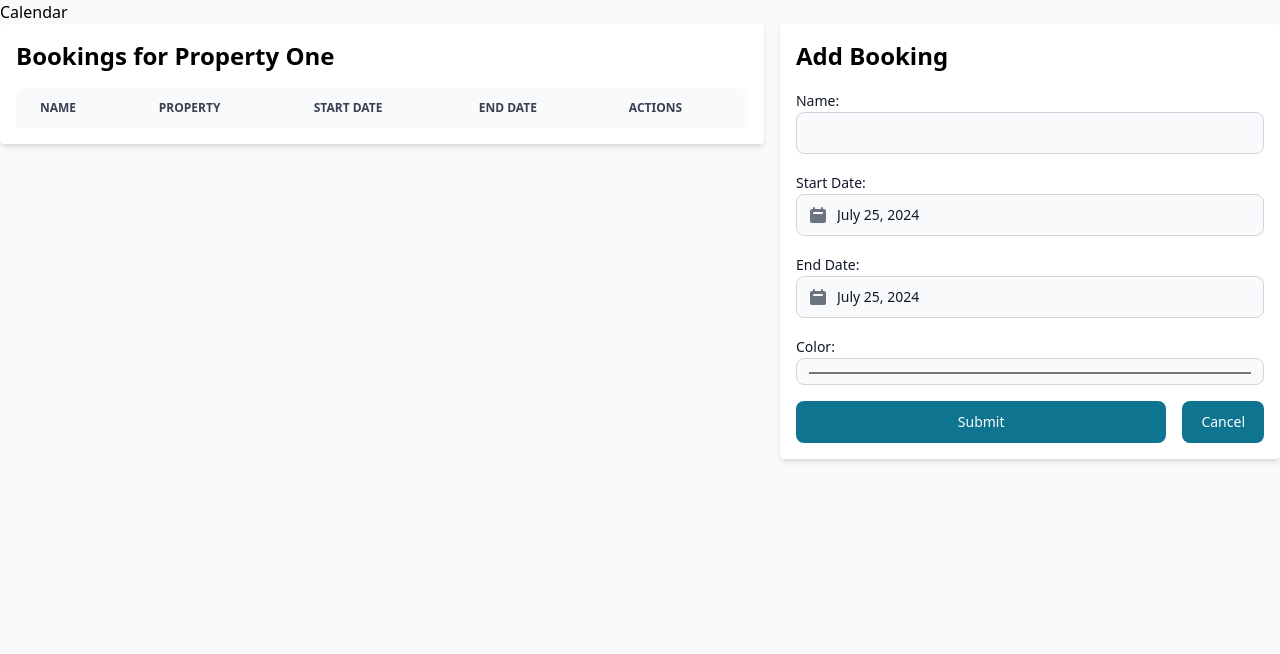
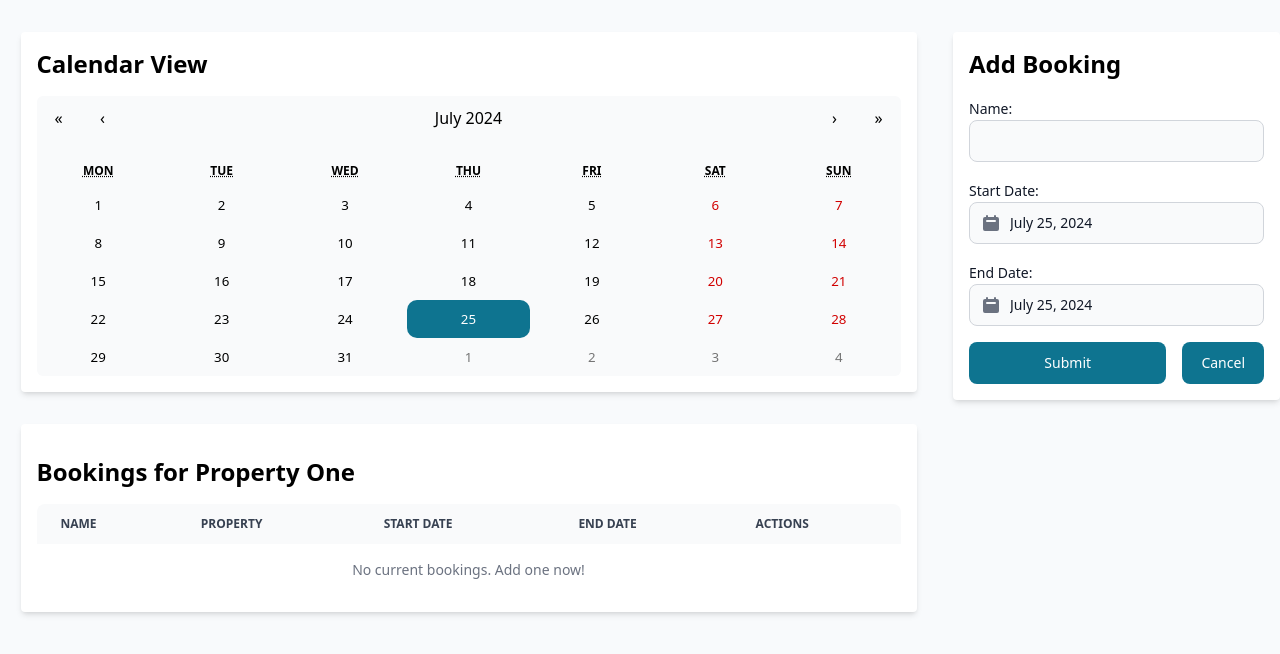
Before and after one commit to gabrielcasetta/react-booking-app, a React (Vite) app: page /bookings/1 in a window 1280 px wide. Shown: the top 654 px of the page. Built offline with nearby package versions, Linux system fonts and the light colour scheme.

Commit message:
Calendar View

```diff
--- a/index.html
+++ b/index.html
@@ -5,11 +5,9 @@
     <link rel="icon" type="image/svg+xml" href="/vite.svg" />
     <meta name="viewport" content="width=device-width, initial-scale=1.0" />
     <title>React Booking App</title>
-    <link href="https://cdn.jsdelivr.net/npm/flowbite@2.4.1/dist/flowbite.min.css" rel="stylesheet" />
   </head>
   <body>
     <div id="root" class="w-full"></div>
     <script type="module" src="/src/main.tsx"></script>
-    <script src="https://cdn.jsdelivr.net/npm/flowbite@2.4.1/dist/flowbite.min.js"></script>
   </body>
 </html>
--- a/package.json
+++ b/package.json
@@ -24,6 +24,7 @@
     "jest": "^29.7.0",
     "moment": "^2.30.1",
     "react": "^18.3.1",
+    "react-calendar": "^5.0.0",
     "react-date-range": "^2.0.1",
     "react-datepicker": "^7.3.0",
     "react-dom": "^18.3.1",
--- a/src/components/BookingForm.tsx
+++ b/src/components/BookingForm.tsx
@@ -5,7 +5,6 @@ import { RootState } from '../store';
 import { Booking } from '../types';
 import { v4 as uuidv4 } from 'uuid';
 import { Alert, Button, Datepicker, Label, TextInput } from 'flowbite-react';
-import 'react-datepicker/dist/react-datepicker.css';
 import { useNavigate } from 'react-router-dom';
 
 interface BookingFormProps {
@@ -21,23 +20,11 @@ const BookingForm: React.FC<BookingFormProps> = ({ initialData, onSubmit, proper
   const [name, setName] = useState(initialData?.name || '');
   const [startDate, setStartDate] = useState(initialData?.startDate ? new Date(initialData.startDate) : new Date());
   const [endDate, setEndDate] = useState(initialData?.endDate ? new Date(initialData.endDate) : new Date());
-  const [color, setColor] = useState(initialData?.color || getRandomColor());
   const [error, setError] = useState<string | null>(null);
 
   useEffect(() => {
-    if (!initialData) {
-      setColor(getRandomColor());
-    }
+
   }, [initialData]);
-
-  function getRandomColor() {
-    const letters = '0123456789ABCDEF';
-    let color = '#';
-    for (let i = 0; i < 6; i++) {
-      color += letters[Math.floor(Math.random() * 16)];
-    }
-    return color;
-  }
 
   const handleSubmit = (e: React.FormEvent) => {
     e.preventDefault();
@@ -53,8 +40,7 @@ const BookingForm: React.FC<BookingFormProps> = ({ initialData, onSubmit, proper
       name,
       property,
       startDate: startDate.toISOString(),
-      endDate: endDate.toISOString(),
-      color,
+      endDate: endDate.toISOString()
     };
 
     if (isOverlapping(booking)) {
@@ -123,16 +109,6 @@ const BookingForm: React.FC<BookingFormProps> = ({ initialData, onSubmit, proper
           className=""
         />
       </div>
-      <div className="mb-4">
-        <Label htmlFor="color">Color:</Label>
-        <TextInput
-          type="color"
-          value={color}
-          onChange={(e) => setColor(e.target.value)}
-          required
-          className=""
-        />
-      </div>
       <div className="flex space-x-4">
         <Button type="submit" className="w-full">
           Submit
--- a/src/components/BookingList.tsx
+++ b/src/components/BookingList.tsx
@@ -5,6 +5,8 @@ import { Booking } from '../types';
 import BookingForm from './BookingForm';
 import Modal from './Modal';
 import { Button, Table } from 'flowbite-react';
+import Calendar from 'react-calendar';
+import 'react-calendar/dist/Calendar.css';
 
 interface BookingListProps {
   bookings: Booking[];
@@ -31,9 +33,54 @@ const BookingList: React.FC<BookingListProps> = ({ bookings, propertyName }) =>
     setEditingBooking(null);
   };
 
+  const tileClassName = ({ date, view }: { date: Date; view: string }) => {
+    if (view === 'month') {
+      const booking = bookings.find(
+        booking => new Date(booking.startDate) <= date && new Date(booking.endDate) >= date
+      );
+      if (booking) {
+        return "booking-highlight";
+      }
+    }
+    return null;
+  };
+
   return (
-    <div className="max-w-4xl mx-auto p-4 bg-white rounded shadow-md">
-      <h2 className="text-2xl font-semibold mb-4">Bookings for {propertyName}</h2>
+    <div className="max-w-4xl mx-auto">
+      <style>{`
+        .booking-highlight {
+          background-color: #000;
+          color: #fff;
+        }
+
+        .react-calendar, .react-calendar__month-view__weekdays {
+          font-family: ui-sans-serif, system-ui, sans-serif, "Apple Color Emoji", "Segoe UI Emoji", "Segoe UI Symbol", "Noto Color Emoji";
+        }
+
+        .react-calendar__tile {
+          border-radius: 10px;
+        }
+
+        .react-calendar__tile--now {
+          background-color: rgb(14 116 144);
+          color: #fff;
+        }
+
+        .react-calendar__tile--now:hover {
+          background-color: rgb(21 94 117) !important;
+        }
+      `}</style>
+
+      <div className="bg-white rounded shadow-md p-4 mb-8">
+        <h2 className="text-2xl font-semibold mb-4">Calendar View</h2>
+        <Calendar
+          tileClassName={tileClassName}
+          className="w-full rounded-md bg-gray-50 border-none"
+        />
+      </div>
+
+      <div className="bg-white rounded shadow-md p-4">
+        <h2 className="text-2xl font-semibold my-4">Bookings for {propertyName}</h2>
         <Table hoverable>
           <Table.Head>
             <Table.HeadCell>Name</Table.HeadCell>
@@ -43,7 +90,13 @@ const BookingList: React.FC<BookingListProps> = ({ bookings, propertyName }) =>
             <Table.HeadCell>Actions</Table.HeadCell>
           </Table.Head>
           <Table.Body className="divide-y">
-          {bookings.map(booking => (
+            {bookings.length === 0 ? (
+              <Table.Row className="bg-white">
+                <Table.Cell colSpan={5} className="text-center">
+                  No current bookings. Add one now!
+                </Table.Cell>
+              </Table.Row>
+            ) : (bookings.map(booking => (
               <Table.Row key={booking.id} className="bg-white">
                 <Table.Cell>{booking.name}</Table.Cell>
                 <Table.Cell>
@@ -65,16 +118,17 @@ const BookingList: React.FC<BookingListProps> = ({ bookings, propertyName }) =>
                   </div>
                 </Table.Cell>
               </Table.Row>
-          ))}
+            )))}
           </Table.Body>
         </Table>
+
 
         {editingBooking && (
           <Modal isOpen={!!editingBooking} onClose={handleCloseModal}>
             <BookingForm initialData={editingBooking} onSubmit={handleFormSubmit} property={editingBooking.property} />
           </Modal>
         )}
-
+      </div>
     </div>
   );
 };
--- a/src/pages/ManageBookings.tsx
+++ b/src/pages/ManageBookings.tsx
@@ -16,14 +16,11 @@ const ManageBookings: React.FC = () => {
 
   return (
     <div className="container mx-auto min-h-screen">
-      <div className="">
-        Calendar
-      </div>
       <div className="flex gap-4">
-        <div className="grow">
+        <div className="grow mt-8">
           <BookingList bookings={bookings} propertyName={property.name} />
         </div>
-        <div className="grow">
+        <div className="grow mt-8">
           <BookingForm property={property.name} onSubmit={() => {}} />
         </div>
       </div>
--- a/src/types.ts
+++ b/src/types.ts
@@ -4,5 +4,4 @@ export interface Booking {
     property: string;
     startDate: string;
     endDate: string;
-    color: string;
   }
```
Also changed, not shown: 1 other file (tests, documents, lock files or other folders). Lines whose indentation alone changed are shown as unchanged.
